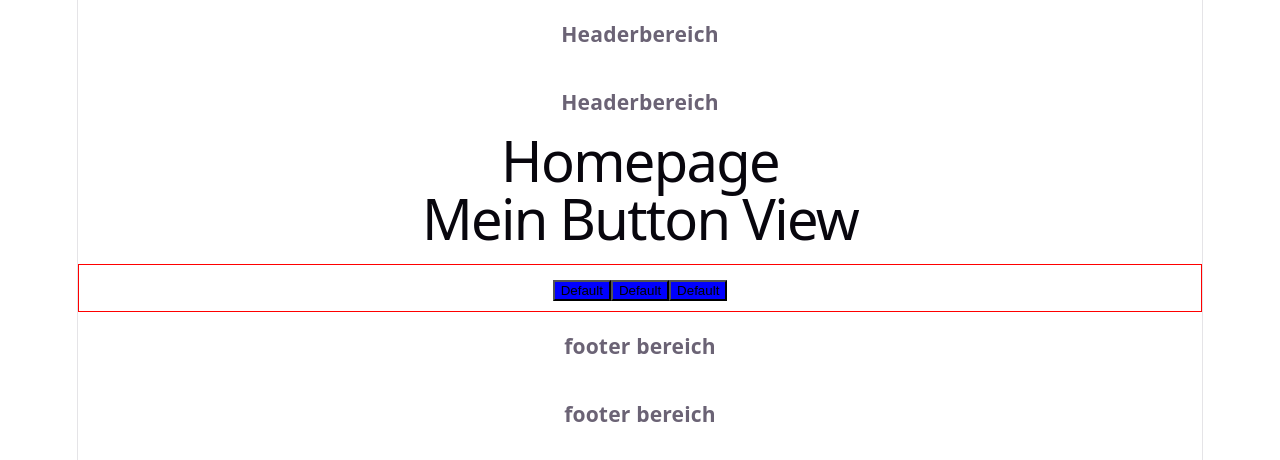
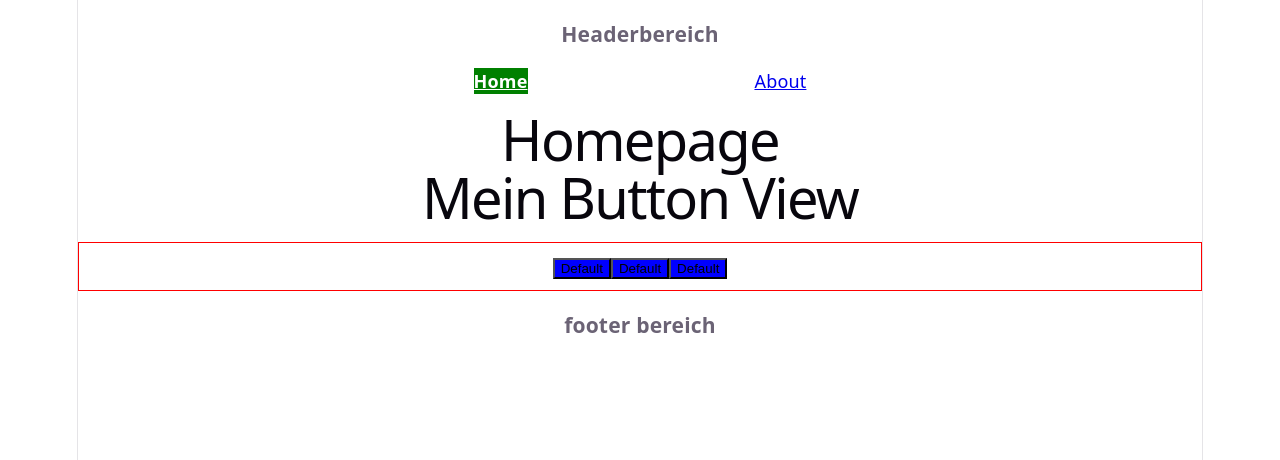
Before and after one commit to pewobox79/tizbund1_react_kurs, a React (Vite) app in the folder react-ts/: page / in a window 1280 px wide. Shown: the top 460 px of the page. Built offline with nearby package versions, Linux system fonts and the light colour scheme.

Commit message:
dynamic router

```diff
--- /dev/null
+++ b/react-ts/src/components/Navigation/Navigation.tsx
@@ -0,0 +1,20 @@
+import { navData } from "../../static/navData"
+import NavigationItem from "./NavigationItem"
+export type NavigationItemProps = {
+    label: string
+    href: string
+}
+const Navigation = () => {
+
+    const NavItemList = navData.map((item: NavigationItemProps) => {
+        return <NavigationItem key={`navitemkey_${item.href}`} {...item}/>
+    })
+
+    const navStyling = { display: "flex", width: "70%", margin: "auto", justifyContent: "space-evenly" }
+
+    return <nav style={navStyling}>
+        {NavItemList}
+    </nav>
+}
+
+export default Navigation
--- /dev/null
+++ b/react-ts/src/components/Navigation/NavigationItem.tsx
@@ -0,0 +1,16 @@
+import { NavLink } from "react-router"
+import type { NavigationItemProps } from "./Navigation"
+import styles from '../../styles/navigationStyle.module.css'
+
+const NavigationItem = ({ label, href }: NavigationItemProps) => {
+    return <NavLink
+        to={href}
+        target="_self"
+        title={`link zu ${label}`}
+        className={({isActive}) => isActive ? styles.active :""}
+    >
+        {label}
+    </NavLink>
+}
+
+export default NavigationItem
--- a/react-ts/src/layouts/MainLayout.tsx
+++ b/react-ts/src/layouts/MainLayout.tsx
@@ -1,5 +1,6 @@
 import type { ReactNode } from "react"
 import { Outlet } from "react-router"
+import Navigation from "../components/Navigation/Navigation"
 
 const MainLayout = ({ children }: { children?: ReactNode }) => {
     // => children ist im Kontext von REACT zu verwenden!!
@@ -10,6 +11,7 @@ const MainLayout = ({ children }: { children?: ReactNode }) => {
     return <>
         <header>
             <h3>Headerbereich</h3>
+            <Navigation/>
         </header>
 
         <main>
--- a/react-ts/src/pages/Homepage.tsx
+++ b/react-ts/src/pages/Homepage.tsx
@@ -4,7 +4,7 @@ import ButtonView from "../views/ButtonView"
 
 const Homepage = () => {
 
-    return <MainLayout>
+    return <div>
         <h1>Homepage</h1>
 
         <ButtonView>
@@ -12,7 +12,7 @@ const Homepage = () => {
             <Button />
             <Button />
         </ButtonView>
-    </MainLayout>
+    </div>
 }
 
 export default Homepage
--- /dev/null
+++ b/react-ts/src/pages/UserPage.tsx
@@ -0,0 +1,17 @@
+import { useParams } from "react-router"
+
+const UserPage =()=>{
+
+    const params = useParams() // =>zugriff auf url parameter
+    console.log("params in users/:id", params)
+
+    //AUFGABE:
+    // userId über den parameter auslesen
+    // useEffect installieren und die abfrage an json.placeholder machen
+    // useSTate nutzen um den ausgewählten return user zu speichern
+    // rendern der userdaten im komponent return
+    // Fallback: bitte info ausgeben, wenn kein user vorhanden ist. 0 oder 11 oder höher!
+    return <h1>user page</h1>
+}
+
+export default UserPage
--- a/react-ts/src/router/Router.tsx
+++ b/react-ts/src/router/Router.tsx
@@ -1,6 +1,7 @@
 import { createBrowserRouter } from "react-router";
 import MainLayout from "../layouts/MainLayout";
 import Homepage from "../pages/Homepage";
+import UserPage from "../pages/UserPage";
 
 export const router = createBrowserRouter([
     {
@@ -15,6 +16,10 @@ export const router = createBrowserRouter([
             {
                 path:"about",
                 element: <h1>About page</h1>
+            },
+            {
+                path: "users/:id",
+                element: <UserPage/>
             }
         ]
     }
--- /dev/null
+++ b/react-ts/src/static/navData.ts
@@ -0,0 +1,10 @@
+export const navData =[
+    {
+        label: "Home",
+        href: "/"
+    },
+    {
+        label: "About",
+        href: "/about"
+    }
+]
--- /dev/null
+++ b/react-ts/src/styles/navigationStyle.module.css
@@ -0,0 +1,8 @@
+.active {
+    background-color: green;
+    color: white;
+    font-weight: bold;
+}
+.navigationWrapper {
+    border: red
+}
```
